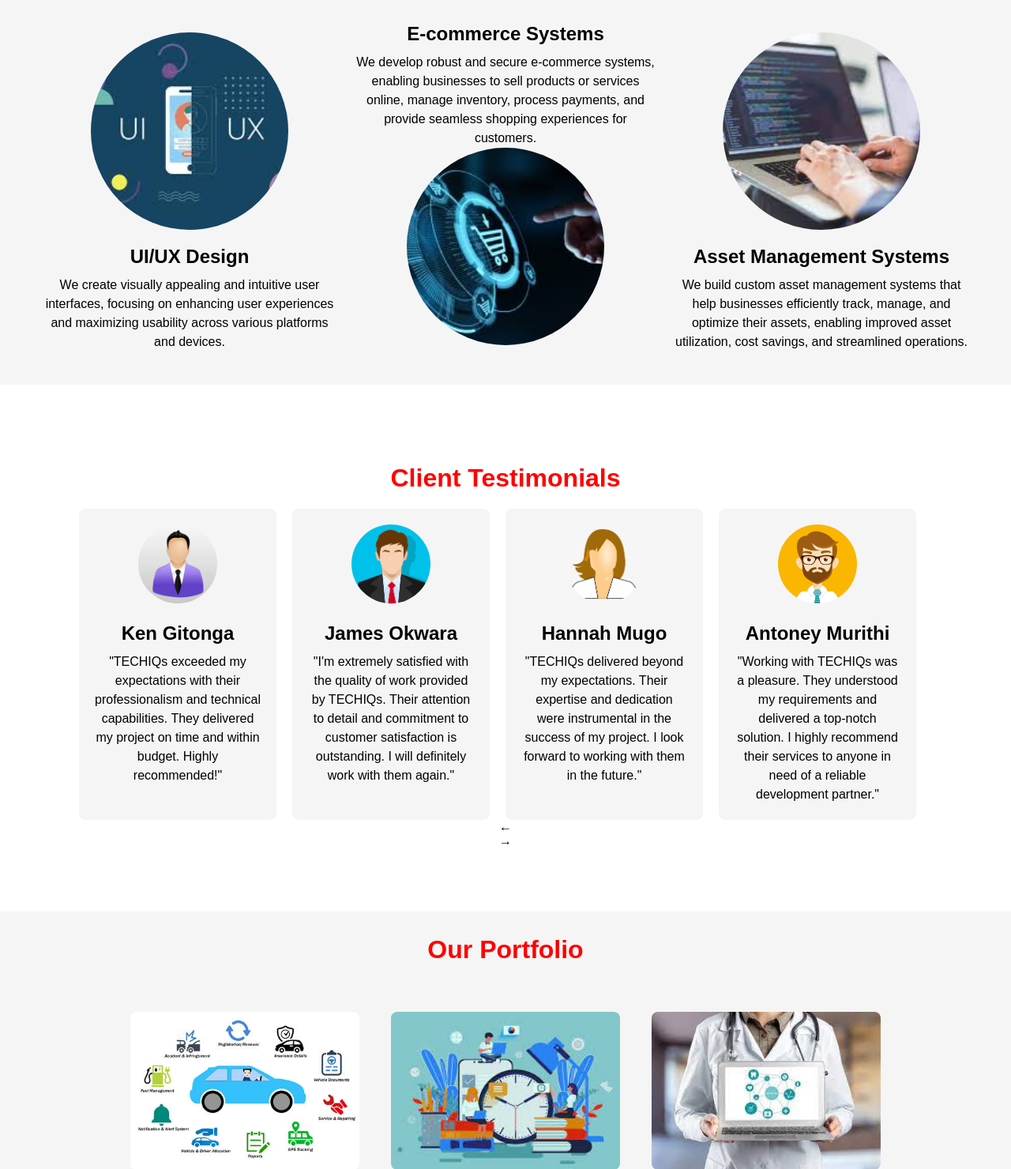
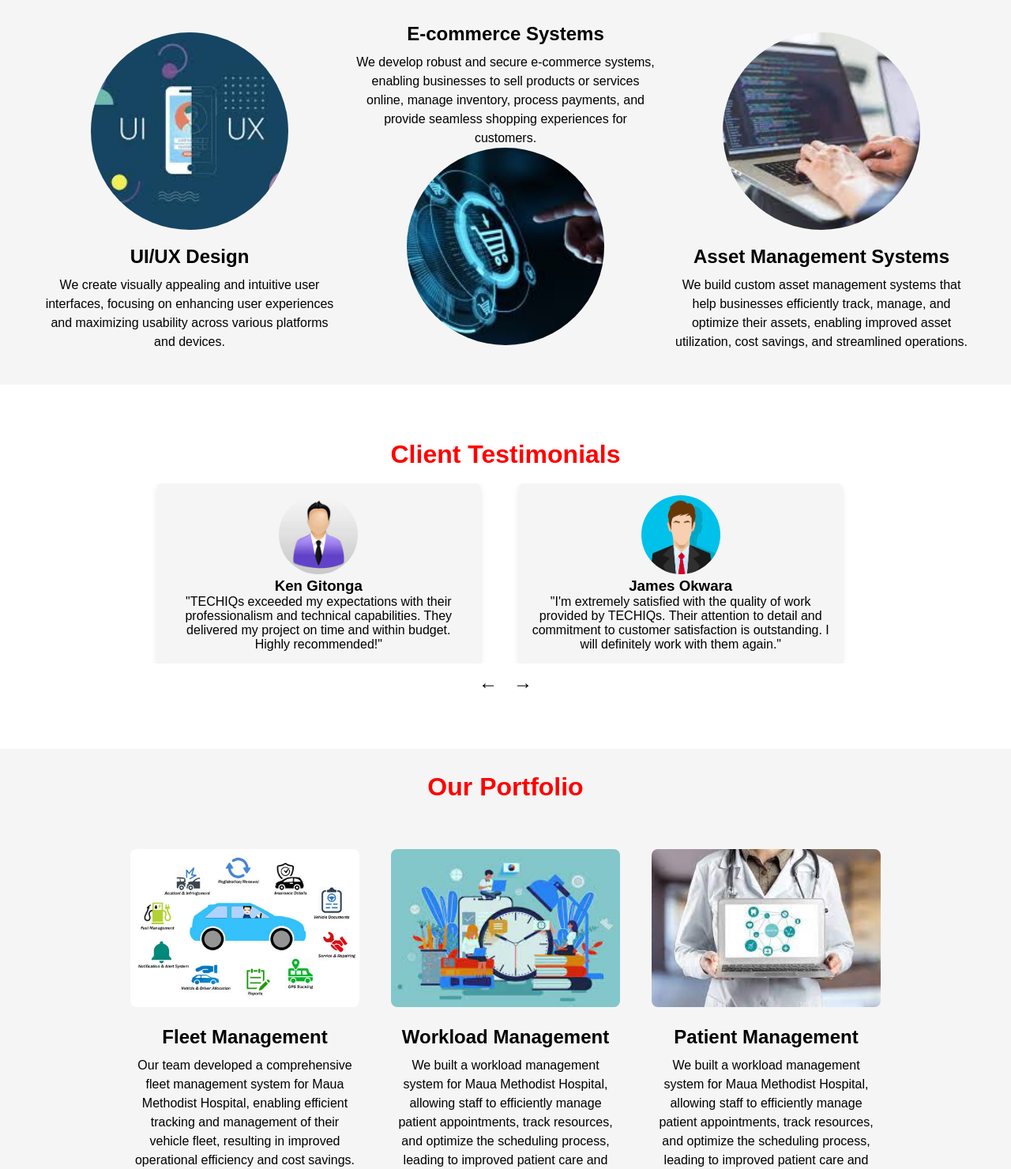
Before and after one commit to MWIRIGINICHOLAS/TECHIQS, a PHP site: page / in a window 1280 px wide. Shown: the part 869-2349 px from the top of the page at 79% size. Run offline with PHP 8.4, Linux system fonts and the light colour scheme.

Commit message:
member 3 image added, testimonials styling changed

```diff
--- a/index.html
+++ b/index.html
@@ -146,7 +146,9 @@
   </section>
   <section class="testimonials">
   <h2>Client Testimonials</h2>
+  <br>
   <div class="testimonial-container">
+    <div class="slider">
       <div class="testimonial">
         <img src="images/client1.jpg" alt="Client 1">
         <h3>Ken Gitonga</h3>
@@ -166,6 +168,7 @@
         <img src="images/client4.png" alt="Client 4">
         <h3>Antoney Murithi</h3>
         <p>"Working with TECHIQs was a pleasure. They understood my requirements and delivered a top-notch solution. I highly recommend their services to anyone in need of a reliable development partner."</p>
+      </div>
     </div>
   </div>
   <div class="testimonial-navigation">
@@ -285,7 +288,74 @@
       <h5>&copy; 2023 TECHIQs. All rights reserved. Designed by TechIQs. | <a href="#">Privacy Policy</a> | <a href="#">Terms of Service</a></h5>
     </div>
   </footer>
+<script>
+  document.addEventListener('DOMContentLoaded', function () {
+    const testimonials = document.querySelectorAll('.testimonial');
+    const testimonialContainer = document.querySelector('.testimonial-container');
+    let currentTestimonial = 0;
+    let totalTestimonials = testimonials.length;
+    const testimonialsPerBlock = 2; // Display 2 testimonials per block
+    let autoplayInterval;
 
+    function showTestimonial(index) {
+      testimonials.forEach((testimonial, i) => {
+        if (i >= index && i < index + testimonialsPerBlock) {
+          testimonial.style.display = 'block';
+        } else {
+          testimonial.style.display = 'none';
+        }
+      });
+    }
+
+    function nextTestimonial() {
+      currentTestimonial = (currentTestimonial + 1) % totalTestimonials;
+      if (currentTestimonial === totalTestimonials - 1) {
+        // If the last testimonial is displayed, show the first testimonial as well
+        showTestimonial(totalTestimonials - 1 - testimonialsPerBlock + 1);
+      } else {
+        showTestimonial(currentTestimonial);
+      }
+    }
+
+    function prevTestimonial() {
+      currentTestimonial = (currentTestimonial - 1 + totalTestimonials) % totalTestimonials;
+      if (currentTestimonial === 0) {
+        // If the first testimonial is displayed, show the last testimonial as well
+        showTestimonial(totalTestimonials - testimonialsPerBlock);
+      } else {
+        showTestimonial(currentTestimonial);
+      }
+    }
+
+    function startAutoplay() {
+      autoplayInterval = setInterval(nextTestimonial, 5000); // Change slide every 5 seconds
+    }
+
+    function stopAutoplay() {
+      clearInterval(autoplayInterval);
+    }
+
+    const prevArrow = document.querySelector('.arrow-left');
+    prevArrow.addEventListener('click', () => {
+      stopAutoplay();
+      prevTestimonial();
+      startAutoplay();
+    });
+
+    const nextArrow = document.querySelector('.arrow-right');
+    nextArrow.addEventListener('click', () => {
+      stopAutoplay();
+      nextTestimonial();
+      startAutoplay();
+    });
+
+    // Show the first two testimonials initially
+    showTestimonial(currentTestimonial);
+
+    // Start autoplay
+    startAutoplay();
+  });
+</script>
 
 </body>
 </html>
--- a/styles/style.css
+++ b/styles/style.css
@@ -183,47 +183,63 @@ nav {
 }
 
 .testimonials {
-  padding: 80px 100px;
   text-align: center;
+  padding: 20px;
+  margin:50px;
+}
+.testimonials h2{
+  color:red;
+  font-size:32px;
 }
 
-.testimonials h2 {
-  font-size: 32px;
-  margin: 20px;
-  color:red;
-}
+ .testimonial-container {
+    max-width: 900px;
+    margin: 0 auto;
+    overflow: hidden;
+    display: flex;
+    justify-content: center; /* Center the testimonials horizontally */
+    align-items: center; /* Center the testimonials vertically */
+  }
 
-.testimonial-container {
-  display: flex;
-  justify-content: center;
-  overflow-x: auto;
-  scroll-behavior: smooth;
-}
+.slider {
+    display: flex;
+    transition: transform 0.3s ease;
+    max-width: 98%; /* Adjust the width of the slider to fit the container */
+    justify-content: space-between; /* Add space between testimonials */
+  }
 
 .testimonial {
-  flex-basis: 400px;
-  margin-right: 20px;
-  padding: 20px;
-  border-radius: 8px;
-  background-color: #F5F5F5;
+    flex: 0 0 calc(44% - 9.5px); /* Show two testimonials at a time with spacing */
+    margin-right: 15px;
+    display: none;
+    padding: 15px;
+    box-shadow: 0 4px 8px rgba(0, 0, 0, 0.1);
+    border-radius: 5px;
+	background-color:#F5F5F5;
+
+  }
+
+
+.testimonial.active {
+  display: block;
 }
 
 .testimonial img {
   width: 100px;
   height: 100px;
-  object-fit: cover;
   border-radius: 50%;
-  margin-bottom: 20px;
 }
 
-.testimonial h3 {
+.testimonial-navigation {
+    margin-top: 10px;
+    display: flex;
+    justify-content: center;
+  }
+
+.arrow {
   font-size: 24px;
-  margin-bottom: 10px;
-}
-
-.testimonial p {
-  font-size: 16px;
-  line-height: 1.5;
+  cursor: pointer;
+  margin: 0 10px;
 }
 
 .footer {
```
Also changed, not shown: images/member3.jpg. Lines whose indentation alone changed are shown as unchanged.
